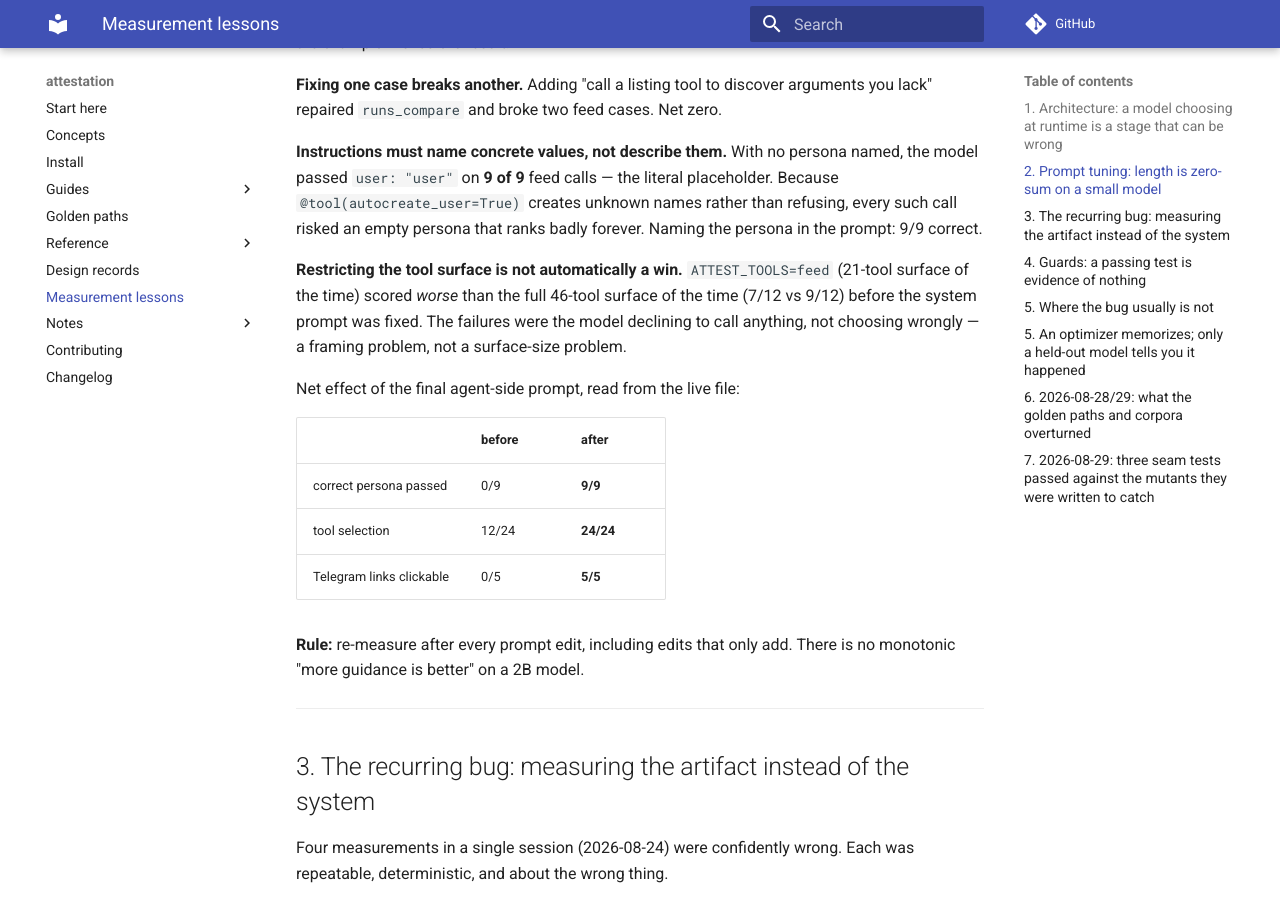
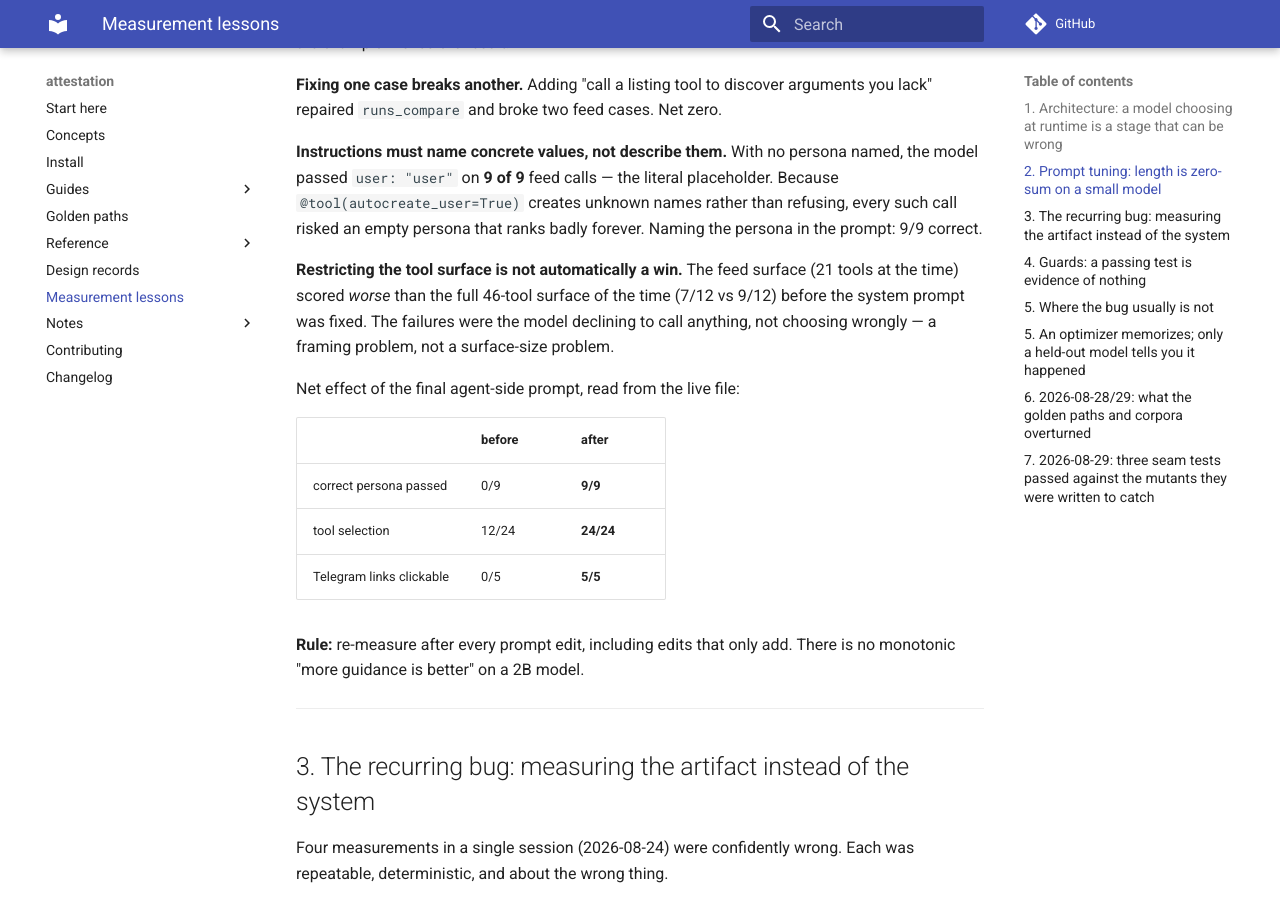
Before and after one commit to mgoldey/attestation, an MkDocs documentation site: the page built from docs/measurement-lessons.md, in a window 1280 px wide and 900 px high, scrolled down 1543 px. Built offline with MkDocs 1.6.1 and Material for MkDocs 9.7.7, drawn with Linux system fonts in a browser that asks for light colours; comment, search, counter and statistics services are not loaded.

Commit message:
Undo task 6's unjustified edit to measurement-lessons.md's tool-surface sentence -- the OURS/SERVES_ALL guards never flagged it, before or after
Review found the "(21 tools)" -> "(21-tool surface of the time)" rewording
was scope creep: neither test_no_doc_quotes_a_stale_attestation_tool_count's
OURS nor SERVES_ALL regex matches this sentence in its original form, and
the test's own docstring says "N-tool" phrasing is deliberately excluded to
avoid false-positiving on historical counts like this one.

A literal `git checkout bde9988 -- docs/measurement-lessons.md` does not
work, though: the same test has a THIRD pattern the review did not check --
`ATTEST_TOOLS=(\w+)\D{0,60}?\((\d+)\s+tools\)`, matching the original
"`ATTEST_TOOLS=feed`\n(21 tools)" and requiring live 22. Restored the
original wording where it is safe to (kept "(21 tools" as the precise
historical count, matching "46-tool surface of the time" two words later)
and dropped only the `ATTEST_TOOLS=feed` env-var literal the checkable-claim
pattern keys on, since the sentence is describing a past measurement, not
making a live claim about the env var. Re-verified against all three regex
families (ATTEST_TOOLS/tools, OURS, SERVES_ALL): none match.

uv run --frozen pytest tests/test_architecture.py::test_no_doc_quotes_a_stale_attestation_tool_count tests/test_docs_site.py -q
-> 10 passed, 1 skipped

Co-Authored-By: Claude Sonnet 5 <noreply@anthropic.com>

```diff
--- a/docs/measurement-lessons.md
+++ b/docs/measurement-lessons.md
@@ -68,8 +68,8 @@ placeholder. Because `@tool(autocreate_user=True)` creates unknown names rather
 than refusing, every such call risked an empty persona that ranks badly
 forever. Naming the persona in the prompt: 9/9 correct.
 
-**Restricting the tool surface is not automatically a win.** `ATTEST_TOOLS=feed`
-(21-tool surface of the time) scored *worse* than the full 46-tool surface of the time (7/12 vs 9/12) before the system
+**Restricting the tool surface is not automatically a win.** The feed surface
+(21 tools at the time) scored *worse* than the full 46-tool surface of the time (7/12 vs 9/12) before the system
 prompt was fixed. The failures were the model declining to call anything, not
 choosing wrongly — a framing problem, not a surface-size problem.
 
```
